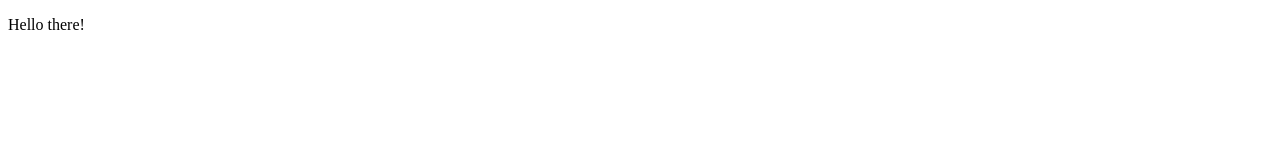
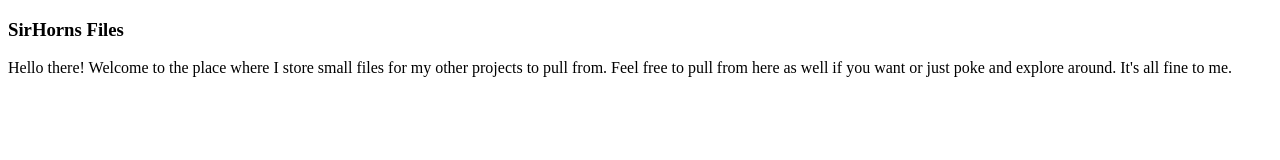
Before and after one commit to SirHorns/sirhorns.github.io, a plain HTML site: page index.html in a window 1280 px wide. Drawn offline with Linux system fonts and the light colour scheme.

Commit message:
Updated Index.hmtl with more info and a small welcome message.

```diff
--- a/index.html
+++ b/index.html
@@ -5,8 +5,15 @@
     <meta http-equiv="X-UA-Compatible" content="IE=edge">
     <meta name="viewport" content="width=device-width, initial-scale=1.0">
     <title>SirHorns.io</title>
+    <link rel="stylesheet" href="style.css">
 </head>
 <body>
-    <p>Hello there!</p>
+    <h3>SirHorns Files</h3>
+    <p>
+        Hello there!
+        Welcome to the place where I store small files for my other projects to pull from.
+        Feel free to pull from here as well if you want or just poke and explore around.
+        It's all fine to me.
+    </p>
 </body>
 </html>
```
